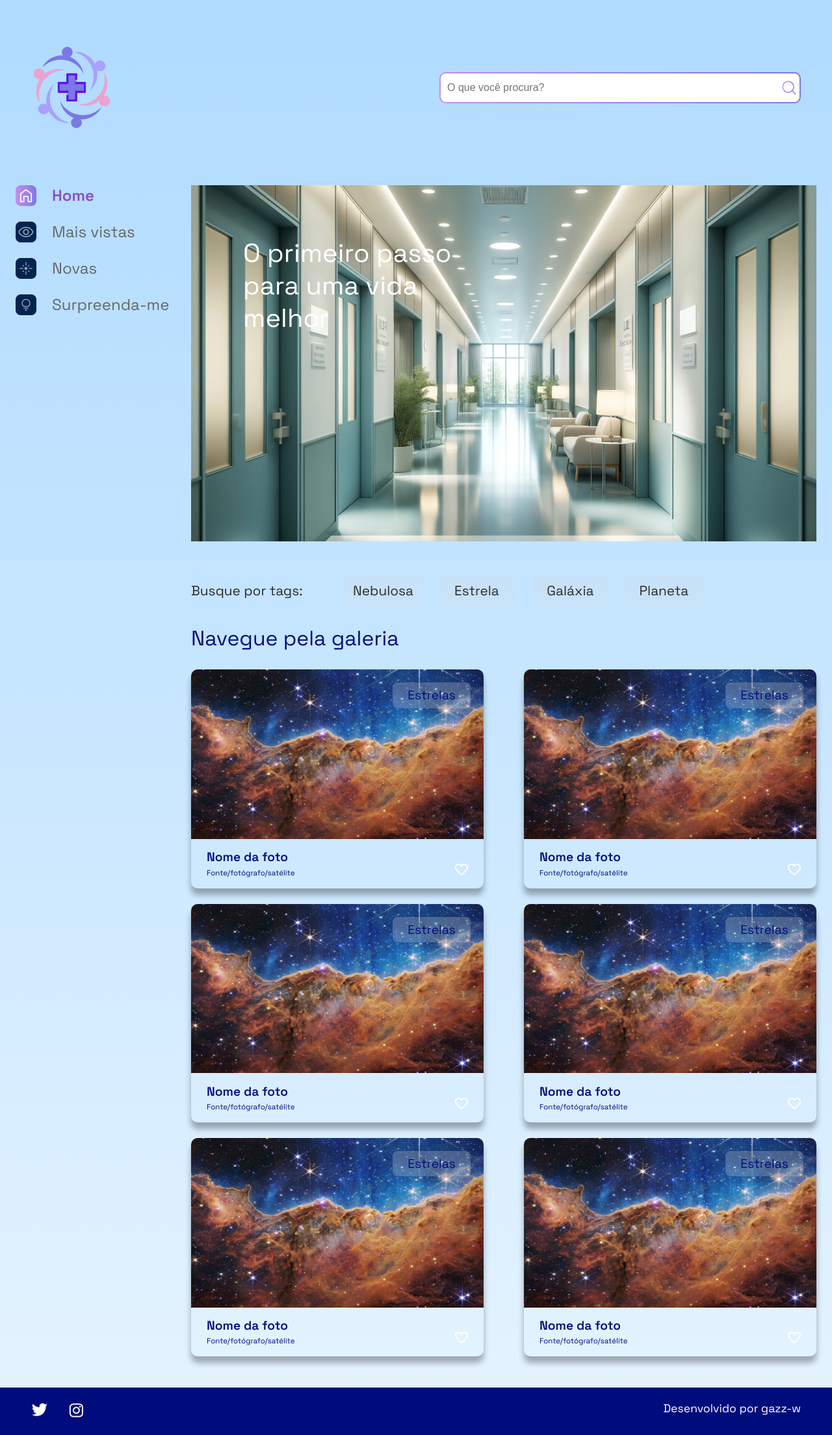
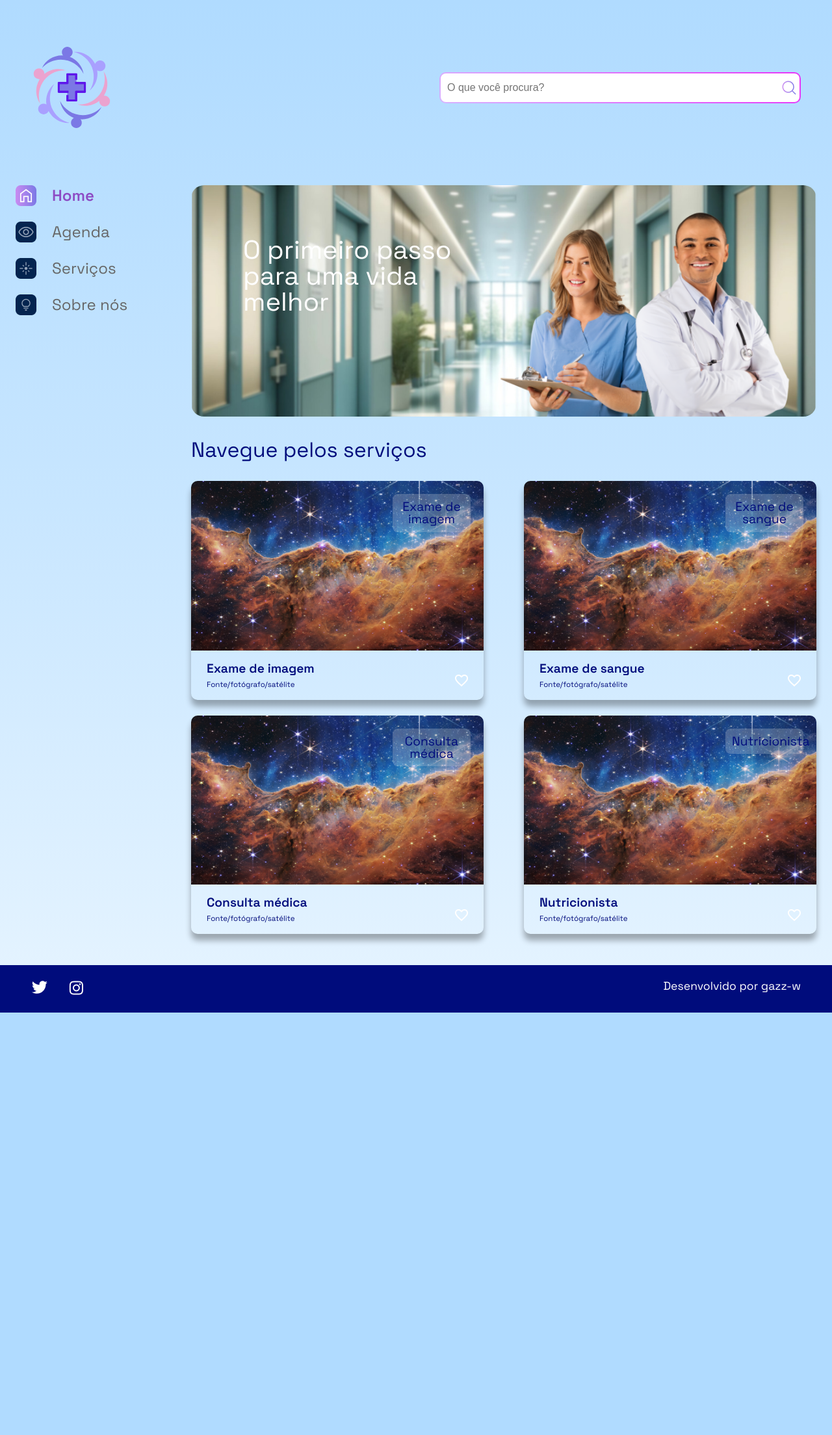
Before and after one commit to gazz-w/website_django, a Django app: page / in a window 1280 px wide. Shown: the whole page at 65% size. After the commit the page ends 1558 px from the top, so only its background shows below. Run offline with Django 5.2, Linux system fonts and the light colour scheme.

Commit message:
ajustes no css e html, adicionando título nos menus e inclusão de serviços

```diff
--- a/setup/static/styles/style.css
+++ b/setup/static/styles/style.css
@@ -62,13 +62,16 @@ table {
 
 .banner__imagem {
     width: 100%;
+    height: auto;
+    border-radius: 20px;
+
 }
 
 .banner__titulo {
     color: #FFFFFF;
     font-size: 40px;
     width: 350px;
-    line-height: 50px;
+    height: auto;
     position: absolute;
     top: 80px;
     left: 80px;
@@ -89,7 +92,7 @@ table {
 .cabecalho__busca {
     align-items: center;
     border-radius: 10px;
-    background: linear-gradient(45deg, #C98CF1,#7B78E5);
+    background: linear-gradient(45deg, #d7b4ff,#e833f8);
     display: flex;
     height: auto;
     justify-content: space-between;
@@ -356,34 +359,3 @@ table {
 .rodape__texto {
     font-size: 1.1rem;
 }
-
-.tags {
-    padding: 1.5rem 0;
-    display: flex;
-    align-items: center;
-    color: #2c2c2c;
-    font-size: 1.3rem;
-}
-
-.tags__titulo {
-    margin-right: 4rem;
-}
-
-.tags__lista {
-    display: flex;
-}
-
-.tags__tag {
-    background-color: #D9D9D930;
-    margin-right: 1.5rem;
-    border-radius: 8px;
-    padding: .8rem .5rem;
-    width: 100px;
-    text-align: center;
-    border: 2px solid transparent;
-}
-
-.tags__tag:hover {
-    border: 2px solid #7B78E5;
-    cursor: pointer;
-}
--- a/templates/landing_page/index.html
+++ b/templates/landing_page/index.html
@@ -6,30 +6,22 @@
 
 <section class="conteudo">
     <section class="banner">
-        <img class="banner__imagem" src="{% static '\assets\imagens\banner_principal.jpg' %}" alt="banner ">
+        <img class="banner__imagem" src="{% static '\assets\imagens\banner_principal.png' %}" alt="banner ">
         <h1 class="banner__titulo"> O primeiro passo para uma vida melhor</h1>
     </section>
-    <section class="tags">
-        <p class="tags__titulo">Busque por tags:</p>
-        <ul class="tags__lista">
-            <li class="tags__tag">Nebulosa</li>
-            <li class="tags__tag">Estrela</li>
-            <li class="tags__tag">Galáxia</li>
-            <li class="tags__tag">Planeta</li>
-        </ul>
-    </section>
+
     <section class="galeria">
         <div class="cards">
-            <h2 class="cards__titulo">Navegue pela galeria</h2>
+            <h2 class="cards__titulo">Navegue pelos serviços</h2>
             <ul class="cards__lista">
                 <li class="card">
                     <a href="{% url 'imagem' %}">
                         <img class="card__imagem" src="{% static '/assets/imagens/landing_page/carina-nebula.png' %}"
                             alt="foto">
                     </a>
-                    <span class="card__tag">Estrelas</span>
+                    <span class="card__tag">Exame de imagem</span>
                     <div class="card__info">
-                        <p class="card__titulo">Nome da foto</p>
+                        <p class="card__titulo">Exame de imagem</p>
                         <div class="card__texto">
                             <p class="card__descricao">Fonte/fotógrafo/satélite</p>
                             <span>
@@ -43,9 +35,9 @@
                         <img class="card__imagem" src="{% static '/assets/imagens/landing_page/carina-nebula.png' %}"
                             alt="foto">
                     </a>
-                    <span class="card__tag">Estrelas</span>
+                    <span class="card__tag">Exame de sangue</span>
                     <div class="card__info">
-                        <p class="card__titulo">Nome da foto</p>
+                        <p class="card__titulo">Exame de sangue</p>
                         <div class="card__texto">
                             <p class="card__descricao">Fonte/fotógrafo/satélite</p>
                             <span>
@@ -59,9 +51,9 @@
                         <img class="card__imagem" src="{% static '/assets/imagens/landing_page/carina-nebula.png' %}"
                             alt="foto">
                     </a>
-                    <span class="card__tag">Estrelas</span>
+                    <span class="card__tag">Consulta médica</span>
                     <div class="card__info">
-                        <p class="card__titulo">Nome da foto</p>
+                        <p class="card__titulo">Consulta médica</p>
                         <div class="card__texto">
                             <p class="card__descricao">Fonte/fotógrafo/satélite</p>
                             <span>
@@ -75,41 +67,9 @@
                         <img class="card__imagem" src="{% static '/assets/imagens/landing_page/carina-nebula.png' %}"
                             alt="foto">
                     </a>
-                    <span class="card__tag">Estrelas</span>
+                    <span class="card__tag">Nutricionista</span>
                     <div class="card__info">
-                        <p class="card__titulo">Nome da foto</p>
-                        <div class="card__texto">
-                            <p class="card__descricao">Fonte/fotógrafo/satélite</p>
-                            <span>
-                                <img src="{% static '/assets/ícones/1x/favorite_outline.png' %}" alt="ícone de coração">
-                            </span>
-                        </div>
-                    </div>
-                </li>
-                <li class="card">
-                    <a href="{% url 'imagem' %}">
-                        <img class="card__imagem" src="{% static '/assets/imagens/landing_page/carina-nebula.png' %}"
-                            alt="foto">
-                    </a>
-                    <span class="card__tag">Estrelas</span>
-                    <div class="card__info">
-                        <p class="card__titulo">Nome da foto</p>
-                        <div class="card__texto">
-                            <p class="card__descricao">Fonte/fotógrafo/satélite</p>
-                            <span>
-                                <img src="{% static '/assets/ícones/1x/favorite_outline.png' %}" alt="ícone de coração">
-                            </span>
-                        </div>
-                    </div>
-                </li>
-                <li class="card">
-                    <a href="{% url 'imagem' %}">
-                        <img class="card__imagem" src="{% static '/assets/imagens/landing_page/carina-nebula.png' %}"
-                            alt="foto">
-                    </a>
-                    <span class="card__tag">Estrelas</span>
-                    <div class="card__info">
-                        <p class="card__titulo">Nome da foto</p>
+                        <p class="card__titulo">Nutricionista</p>
                         <div class="card__texto">
                             <p class="card__descricao">Fonte/fotógrafo/satélite</p>
                             <span>
--- a/templates/landing_page/partials/_menu_lateral.html
+++ b/templates/landing_page/partials/_menu_lateral.html
@@ -4,9 +4,9 @@
 <section class="menu-lateral">
     <nav class="menu-lateral__navegacao">
         <a href="/#"><img src="{% static '/assets/ícones/1x/Home - ativo.png' %}"> Home</a>
-        <a href="#"><img src="{% static '/assets/ícones/1x/Mais vistas - inativo.png' %}"> Mais vistas</a>
-        <a href="#"><img src="{% static '/assets/ícones/1x/Novas - inativo.png' %}"> Novas</a>
+        <a href="#"><img src="{% static '/assets/ícones/1x/Mais vistas - inativo.png' %}"> Agenda</a>
+        <a href="#"><img src="{% static '/assets/ícones/1x/Novas - inativo.png' %}"> Serviços</a>
         <a href="#"><img src="{% static '/assets/ícones/1x/Surpreenda-me - inativo.png' %}">
-            Surpreenda-me</a>
+            Sobre nós</a>
     </nav>
 </section>
```
Also changed, not shown: setup/static/assets/imagens/banner_principal.jpg (deleted), setup/static/assets/imagens/banner_principal.png (added), static/assets/imagens/banner_principal.png (added).
